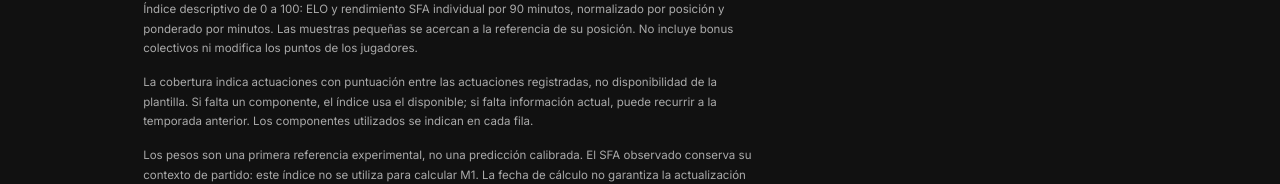
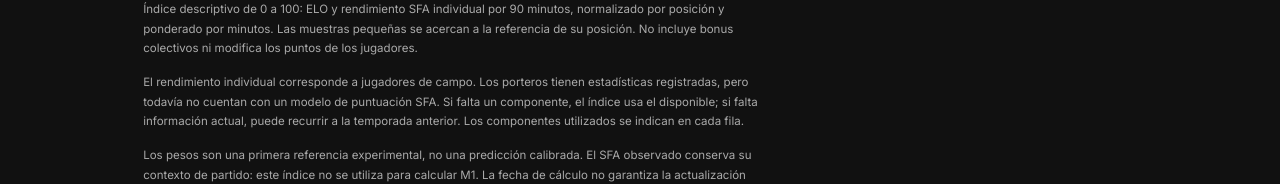
Before and after one commit to Aaronhvs/Sfa-actual, a React (Vite) app in the folder frontend/: page /teams in a window 1280 px wide. Both pictures are taken after a click on the heading "Criterio de la clasificación". Shown: the part 988-1172 px from the top of the page. Built offline with nearby package versions, Linux system fonts and the light colour scheme; no server answers; the HTML template or start-up script is replaced by a standard one; a web font is replaced by a local one.

Commit message:
fix: remove misleading team coverage counter

```diff
--- a/frontend/src/components/ranking/TeamRankingRow.tsx
+++ b/frontend/src/components/ranking/TeamRankingRow.tsx
@@ -43,7 +43,7 @@ export default function TeamRankingRow({ team, season, scope, expanded, onToggle
   const results = team.recent_results ?? []
   const player = team.featured_player
   const historical = (team.elo_season && team.elo_season !== season) || (team.squad_season && team.squad_season !== season)
-  const partial = team.elo_raw == null || team.squad_score == null || (team.coverage != null && team.coverage < 0.8)
+  const partial = team.elo_raw == null || team.squad_score == null
   const detailId = `team-details-${team.id}`
   return <Fragment>
     <tr className={`teams-row${expanded ? ' is-expanded' : ''}${team.rank <= 3 && team.score != null ? ' is-leading' : ''}`}>
@@ -79,8 +79,7 @@ export default function TeamRankingRow({ team, season, scope, expanded, onToggle
         <h2>Detrás de la puntuación</h2>
         <dl>
           <div><dt>Nivel competitivo <small>ELO</small></dt><dd>{teamScore(team.elo_raw)}<small>{team.elo_season ? seasonLabel(team.elo_season) : 'Sin datos'}{team.elo_source === 'manual_override' ? ' · Semilla manual' : ''}</small></dd></div>
-          <div><dt>Rendimiento de jugadores <small>SFA normalizado</small></dt><dd>{teamScore(team.squad_score)}{team.squad_score != null && <span>/100</span>}<small>{team.squad_season ? seasonLabel(team.squad_season) : 'Sin datos'}</small></dd></div>
-          <div><dt>Actuaciones puntuadas</dt><dd>{team.scored_appearances}<span> / {team.observed_appearances}</span><small>{team.coverage == null ? 'Sin muestra' : `${Math.round(team.coverage * 100)}% de las actuaciones registradas`}</small></dd></div>
+          <div><dt>Jugadores de campo <small>Rendimiento SFA normalizado</small></dt><dd>{teamScore(team.squad_score)}{team.squad_score != null && <span>/100</span>}<small>{team.squad_season ? seasonLabel(team.squad_season) : 'Sin datos'}</small></dd></div>
         </dl>
         <p>{Math.round(team.effective_elo_weight * 100)}% nivel competitivo · {Math.round(team.effective_squad_weight * 100)}% rendimiento individual</p>
         {team.squad_data_cutoff && <p>Actuaciones puntuadas hasta el {new Date(team.squad_data_cutoff).toLocaleDateString('es-ES')}.</p>}
--- a/frontend/src/pages/TeamsPage.tsx
+++ b/frontend/src/pages/TeamsPage.tsx
@@ -97,7 +97,7 @@ export default function TeamsPage() {
         <p>La puntuación relativa combina {Math.round((data?.model.elo_weight ?? 0.8) * 100)}% de nivel competitivo (ELO) y {Math.round((data?.model.squad_weight ?? 0.2) * 100)}% de rendimiento individual en los últimos {data?.model.recent_matches ?? 10} partidos finalizados. No equivale a puntos de liga ni a probabilidad de victoria.</p>
         <p>El jugador destacado es quien más puntos SFA individuales ha aportado en esa muestra del equipo durante la temporada seleccionada. La racha va del partido más antiguo al más reciente; el detalle muestra el más reciente primero. No consta un ganador fiable de las tandas de penaltis, por lo que esos partidos aparecen sin letra de victoria o derrota.</p>
         <p>Índice descriptivo de 0 a 100: ELO y rendimiento SFA individual por 90 minutos, normalizado por posición y ponderado por minutos. Las muestras pequeñas se acercan a la referencia de su posición. No incluye bonus colectivos ni modifica los puntos de los jugadores.</p>
-        <p>La cobertura indica actuaciones con puntuación entre las actuaciones registradas, no disponibilidad de la plantilla. Si falta un componente, el índice usa el disponible; si falta información actual, puede recurrir a la temporada anterior. Los componentes utilizados se indican en cada fila.</p>
+        <p>El rendimiento individual corresponde a jugadores de campo. Los porteros tienen estadísticas registradas, pero todavía no cuentan con un modelo de puntuación SFA. Si falta un componente, el índice usa el disponible; si falta información actual, puede recurrir a la temporada anterior. Los componentes utilizados se indican en cada fila.</p>
         <p>Los pesos son una primera referencia experimental, no una predicción calibrada. El SFA observado conserva su contexto de partido: este índice no se utiliza para calcular M1. La fecha de cálculo no garantiza la actualización del ELO.</p>
         {data?.model.data_cutoff && <small>Último partido puntuado de la muestra: {new Date(data.model.data_cutoff).toLocaleDateString('es-ES')}</small>}
         {data && <small>Modelo {data.model.version} · Calculado {new Date(data.model.as_of).toLocaleString('es-ES')} · {data.model.population_teams} equipos de referencia</small>}
```
Also changed, not shown: frontend/specs/0009-football-first-team-ranking.md (+11 -0 lines).
